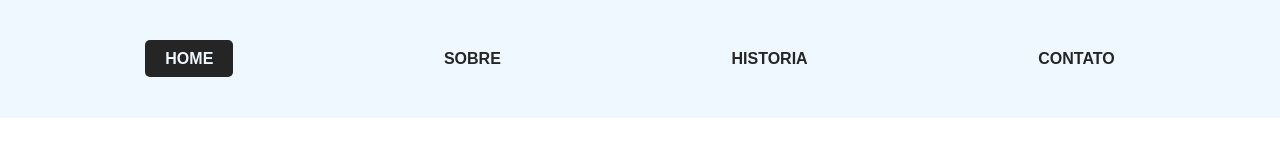
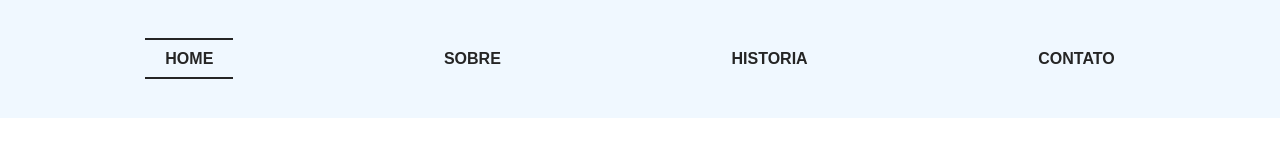
Before and after one commit to R0drigo-Pedroso/menu.active, a plain HTML site: page index.html in a window 1280 px wide. Drawn offline with Linux system fonts and the light colour scheme.

Commit message:
Update estilo.css

```diff
--- a/estilo.css
+++ b/estilo.css
@@ -26,10 +26,10 @@ nav ul li a {
    text-decoration: none;
    color: #252525;
    font-weight: 600;
-   border-radius: 5px;
 }
 
 nav ul li a.active {
-    background: #252525;
-    color: aliceblue;
+    border-top: #252525 2px solid;
+    border-bottom: #252525 2px solid;
+    transition: 0.1s;
 }
```
